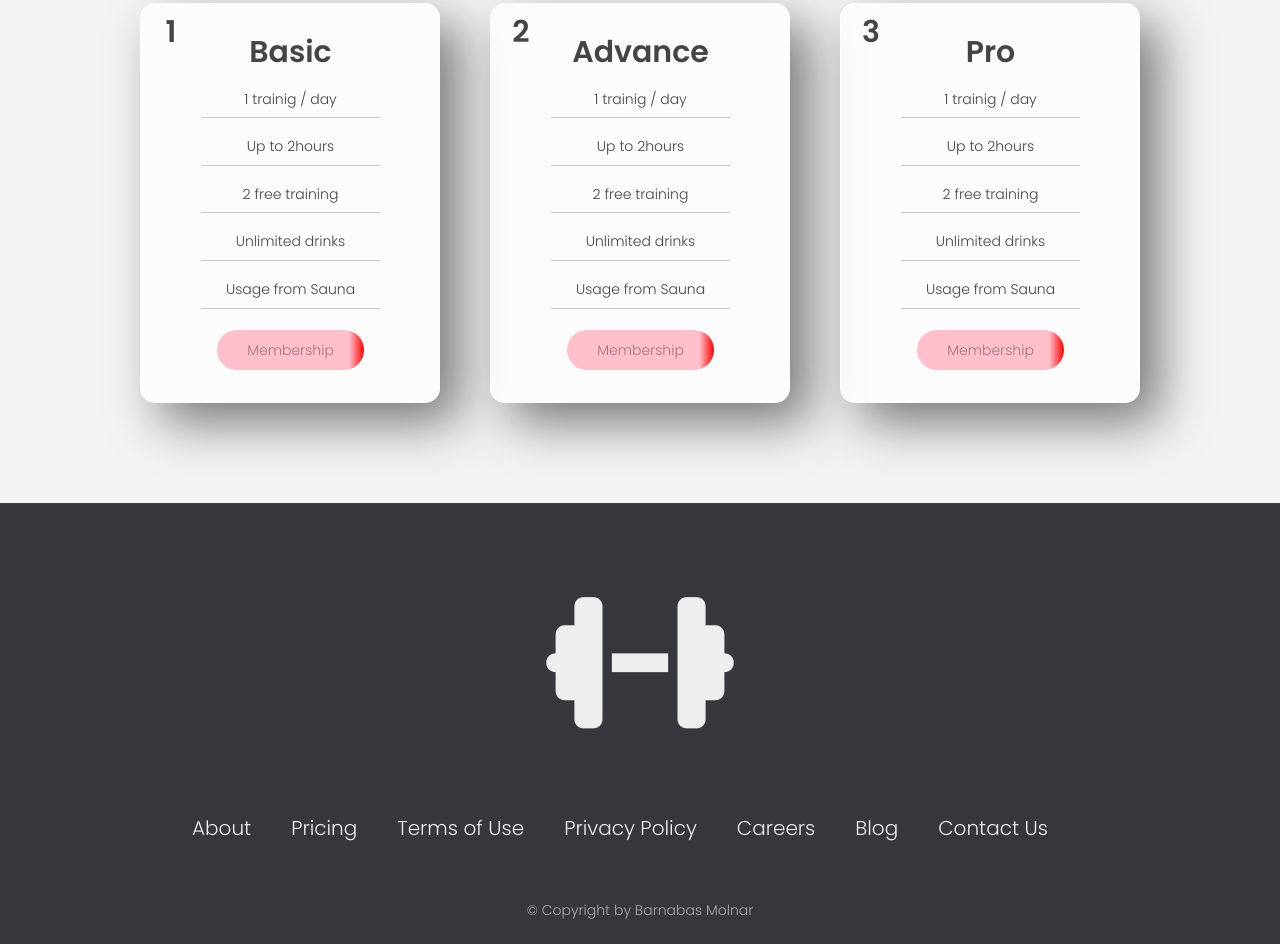
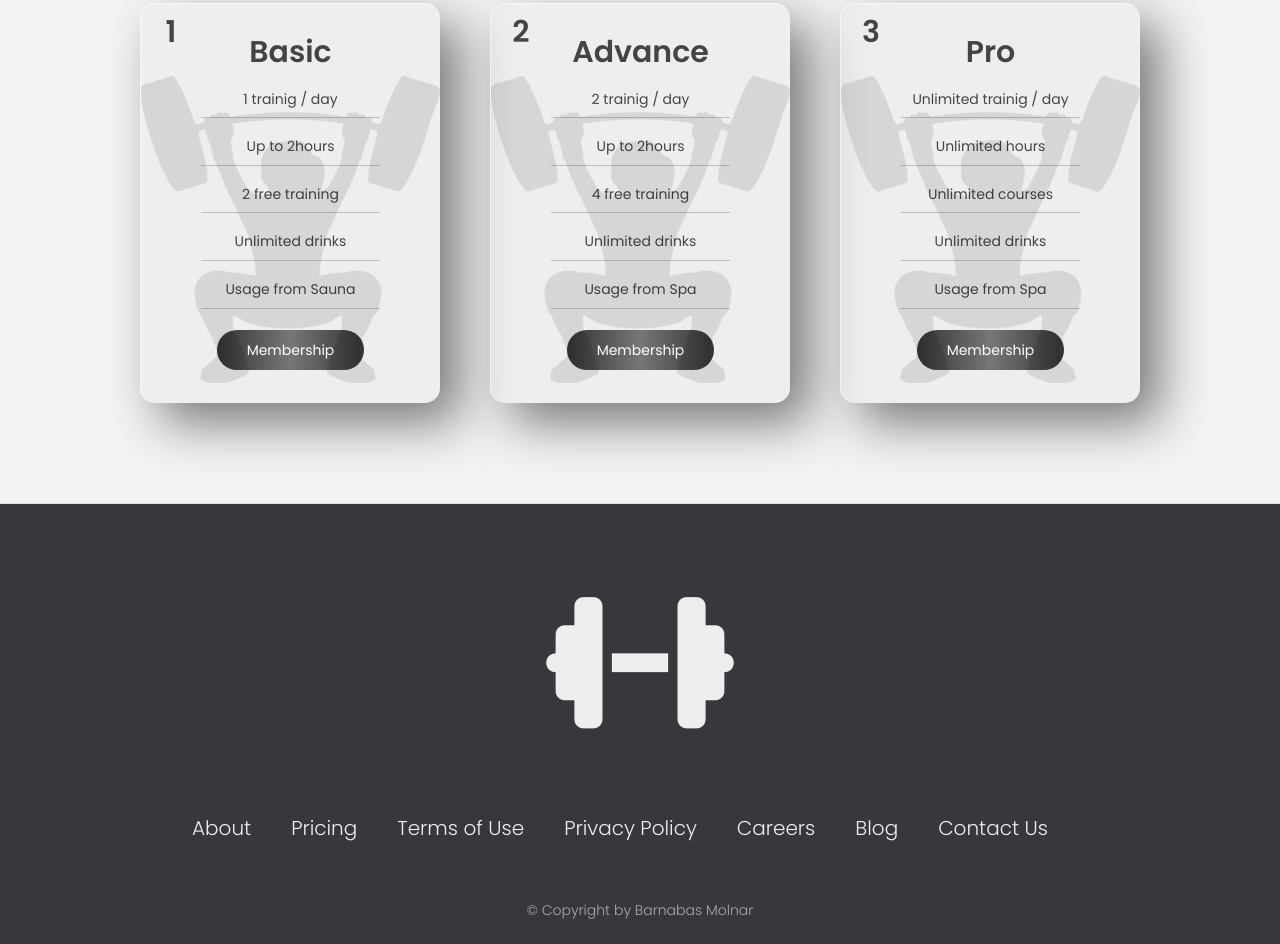
Before and after one commit to Barna-Molnar/landing-page-gym, a website: page index.html in a window 1280 px wide. Shown: the part 3499-4443 px from the top of the page. Drawn offline with Linux system fonts and the light colour scheme.

Commit message:
Card bckgd, btn => css

```diff
--- a/index.html
+++ b/index.html
@@ -69,7 +69,7 @@
           <img
             src="./img/anastase-maragos-3.jpg"
             alt=""
-            class="features__img lazy-img"
+            class="features__img"
           />
         </div>
 
@@ -94,7 +94,7 @@
           <img
             src="./img/anastase-maragos-1.jpg"
             alt=""
-            class="features__img lazy-img"
+            class="features__img"
           />
         </div>
 
@@ -102,7 +102,7 @@
           <img
             src="./img/anastase-maragos-2.jpg"
             alt=""
-            class="features__img lazy-img"
+            class="features__img"
           />
         </div>
 
@@ -183,6 +183,7 @@
       <div class="card-container">
         <div class="card">
           <div class="card__content">
+            <img src="./img/cardBck.png" alt="" />
             <h2>1</h2>
             <h3>Basic</h3>
             <div class="card__details">
@@ -199,15 +200,16 @@
         </div>
         <div class="card">
           <div class="card__content">
+            <img src="./img/cardBck.png" alt="" />
             <h2>2</h2>
             <h3>Advance</h3>
             <div class="card__details">
               <ul>
-                <li>1 trainig / day</li>
+                <li>2 trainig / day</li>
                 <li>Up to 2hours</li>
-                <li>2 free training</li>
+                <li>4 free training</li>
                 <li>Unlimited drinks</li>
-                <li>Usage from Sauna</li>
+                <li>Usage from Spa</li>
               </ul>
             </div>
             <span><a href="#">Membership</a></span>
@@ -215,15 +217,16 @@
         </div>
         <div class="card">
           <div class="card__content">
+            <img src="./img/cardBck.png" alt="" />
             <h2>3</h2>
             <h3>Pro</h3>
             <div class="card__details">
               <ul>
-                <li>1 trainig / day</li>
-                <li>Up to 2hours</li>
-                <li>2 free training</li>
+                <li>Unlimited trainig / day</li>
+                <li>Unlimited hours</li>
+                <li>Unlimited courses</li>
                 <li>Unlimited drinks</li>
-                <li>Usage from Sauna</li>
+                <li>Usage from Spa</li>
               </ul>
             </div>
             <span><a href="#">Membership</a></span>
@@ -231,7 +234,7 @@
         </div>
       </div>
     </section>
-    <footer class="footer">
+    <footer class="footer section">
       <span class="footer__icon"><i class="fas fa-dumbbell"></i></span>
       <ul class="footer__nav">
         <li class="footer__item">
--- a/index.js
+++ b/index.js
@@ -16,7 +16,7 @@ document.querySelector('.nav__links').addEventListener('click', function (e) {
 const header = document.querySelector('.header')
 const nav = document.querySelector('.nav')
 const navheight = nav.getBoundingClientRect().height
-console.log(navheight)
+
 
 const stickyNavi = function (entries) {
     const [entry] = entries
@@ -34,7 +34,7 @@ const allSection = document.querySelectorAll('.section')
 const slideInSection = function (entries, observer) {
     const [entry] = entries
 
-    console.log(entry.target)
+
     if (!entry.isIntersecting) return;
     entry.target.classList.remove('section--hidden')
     observer.unobserve(entry.target)
@@ -56,16 +56,24 @@ const removeBlur = function (entries, observer) {
     const [entry] = entries
 
     if (!entry.isIntersecting) return
-    else entry.target.classList.remove('blur')
+
+    else {
+
+        console.log(entry.target)
+
+        entry.target.classList.remove('blur')
+    }
+
     observer.unobserve(entry.target)
 
 
 }
 
 
-const imgObserver = new IntersectionObserver(removeBlur, { root: null, threshold: .8 })
+const imgObserver = new IntersectionObserver(removeBlur, { root: null, threshold: .7 })
 
 allImg.forEach(img => {
     imgObserver.observe(img)
     img.classList.add('blur')
+
 })
--- a/sass/card.scss
+++ b/sass/card.scss
@@ -25,12 +25,24 @@
   width: 30rem;
   box-shadow: 20px 20px 50px rgba(0, 0, 0, 0.5);
   border-radius: 1.5rem;
-  background: rgba(255, 255, 255, 0.7);
+  background: rgba(0, 0, 0, 0.02);
+  // background-image: url('../img/cardBck.png');
+  // background-size: contain;
+  // background-repeat: no-repeat;
+  // background-position: bottom;
   overflow: hidden;
 
   border-top: 1px solid rgba(255, 255, 255, 0.5);
   border-left: 1px solid rgba(255, 255, 255, 0.5);
   backdrop-filter: blur(5px);
+  img {
+    opacity: 0.1;
+    position: absolute;
+    left: 0;
+    bottom: 20px;
+    width: 100%;
+    height: auto;
+  }
 
   &__content {
     width: 100%;
@@ -39,6 +51,7 @@
     grid-template-columns: repeat(5, calc(100% / 5));
     grid-template-rows: repeat(6, calc(100% / 6));
     position: relative;
+
     h2 {
       grid-row: 1/2;
       grid-column: 1/2;
@@ -60,6 +73,7 @@
       margin-bottom: 1rem;
       padding: 0.5rem;
       border-bottom: 1px solid rgba(0, 0, 0, 0.2);
+      font-weight: 400;
     }
   }
   span {
@@ -70,10 +84,13 @@
     font-size: 1.4rem;
     text-decoration: none;
     padding: 1rem 3rem;
+    font-weight: 400;
 
-    color: #22212173;
+    color: #fff;
+
     border-radius: 5rem;
-    background-image: linear-gradient(to right, pink 90%, red);
+
+    background-image: linear-gradient(to right, #333, #777, #333);
   }
   ::marker {
     content: '';
--- a/sass/section.scss
+++ b/sass/section.scss
@@ -32,8 +32,6 @@
 .section-membership {
   background-color: #37383d;
   background-color: #f3f3f3;
-  // border-top: none;
-  border-bottom: 1px solid #444;
-  // text-align: center;
+
   padding: 10rem 3rem;
 }
--- a/sass/style.scss
+++ b/sass/style.scss
@@ -17,8 +17,10 @@
     height: 100%;
     width: 100%;
     filter: blur(0);
+
     transition: all 0.5s;
   }
+
   &__feature {
     align-self: center;
     justify-self: center;
```
Also changed, not shown: css/style.css, img/cardBck.png (added).
